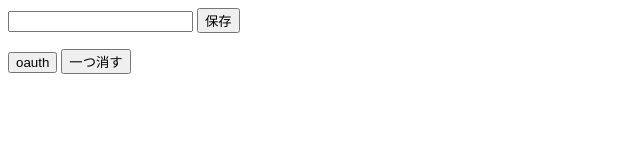
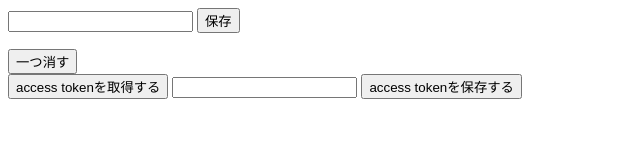
Before and after one commit to ao-spirogyra/traveler-s-diary-chrome-extension, a browser extension: page options.html in a window 1280 px wide. Shown: the whole page, without its empty margins (0-640 px from the left). Drawn offline with Linux system fonts and the light colour scheme.

Commit message:
add input elements for access token

```diff
--- a/options.html
+++ b/options.html
@@ -6,8 +6,13 @@
     <input type="text" id="form">
     <input type="button" id="save" value="保存">
     <div id="exceptions"></div>
-    <input type="button" id="oauth" value="oauth">
     <input type="button" id="delete" value="一つ消す">
+    <div>
+      <input type="button" id="oauth" value="access tokenを取得する">
+      <input type="text" id="access-token">
+      <input type="button" id="save-acess-token" value="access tokenを保存する">
+    </div>
+
   </body>
   <script src="src/options.js"></script>
 </html>
```
